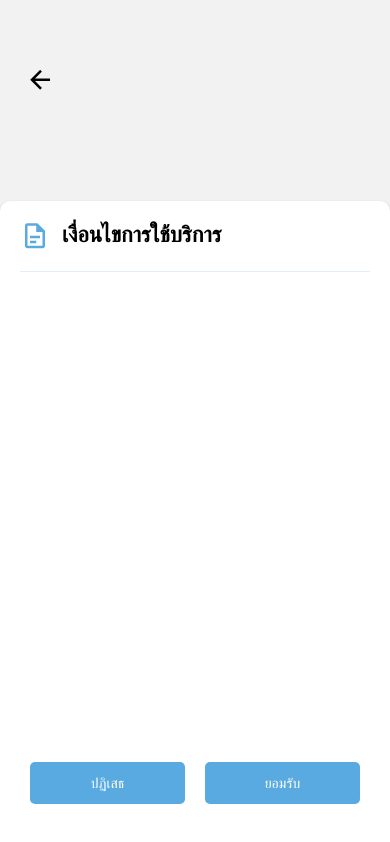
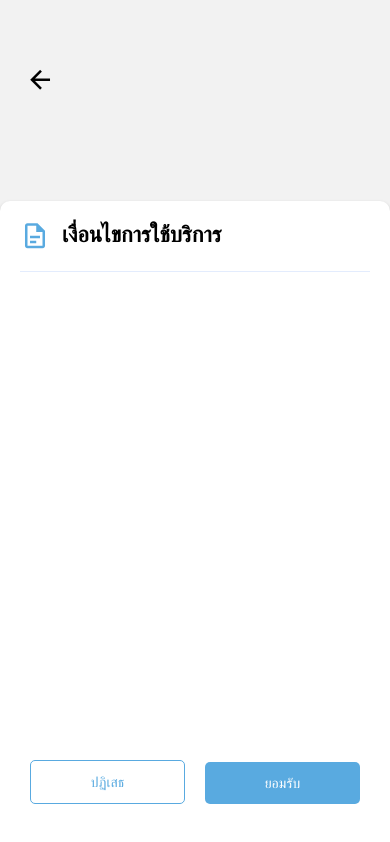
Before and after one commit to pagpond005/codedivaTest, a React Native app: screen /Conditions in a window 390 px wide. Built offline with nearby package versions, Linux system fonts and the light colour scheme.

Commit message:
dev conditions screen

```diff
--- a/src/components/Button/index.js
+++ b/src/components/Button/index.js
@@ -3,12 +3,12 @@ import React from 'react';
 import {Text, TouchableOpacity} from 'react-native';
 import {styles} from './styles';
 
-const Button = ({styleContainer, text, onPress}) => {
+const Button = ({styleContainer, styleText, text, onPress}) => {
   return (
     <TouchableOpacity
       style={{...styles.container, ...styleContainer}}
       onPress={onPress}>
-      <Text style={styles.text}>{text}</Text>
+      <Text style={{...styles.text, ...styleText}}>{text}</Text>
     </TouchableOpacity>
   );
 };
--- a/src/screens/Conditions/index.js
+++ b/src/screens/Conditions/index.js
@@ -33,7 +33,11 @@ const Conditions = () => {
 
         <View style={styles.row}>
           <View style={styles.containerButton}>
-            <Button text={'ปฏิเสธ'} />
+            <Button
+              styleText={styles.outlineTextStyle}
+              styleContainer={styles.outlineButtonStyle}
+              text={'ปฏิเสธ'}
+            />
           </View>
 
           <View style={styles.containerButton}>
--- a/src/screens/Conditions/styles.js
+++ b/src/screens/Conditions/styles.js
@@ -49,6 +49,14 @@ const styles = StyleSheet.create({
     flex: 0.5,
     paddingHorizontal: 10,
   },
+  outlineButtonStyle: {
+    backgroundColor: color.white,
+    borderWidth: 1,
+    borderColor: color.main,
+  },
+  outlineTextStyle: {
+    color: color.main,
+  },
 });
 
 export {styles};
```
